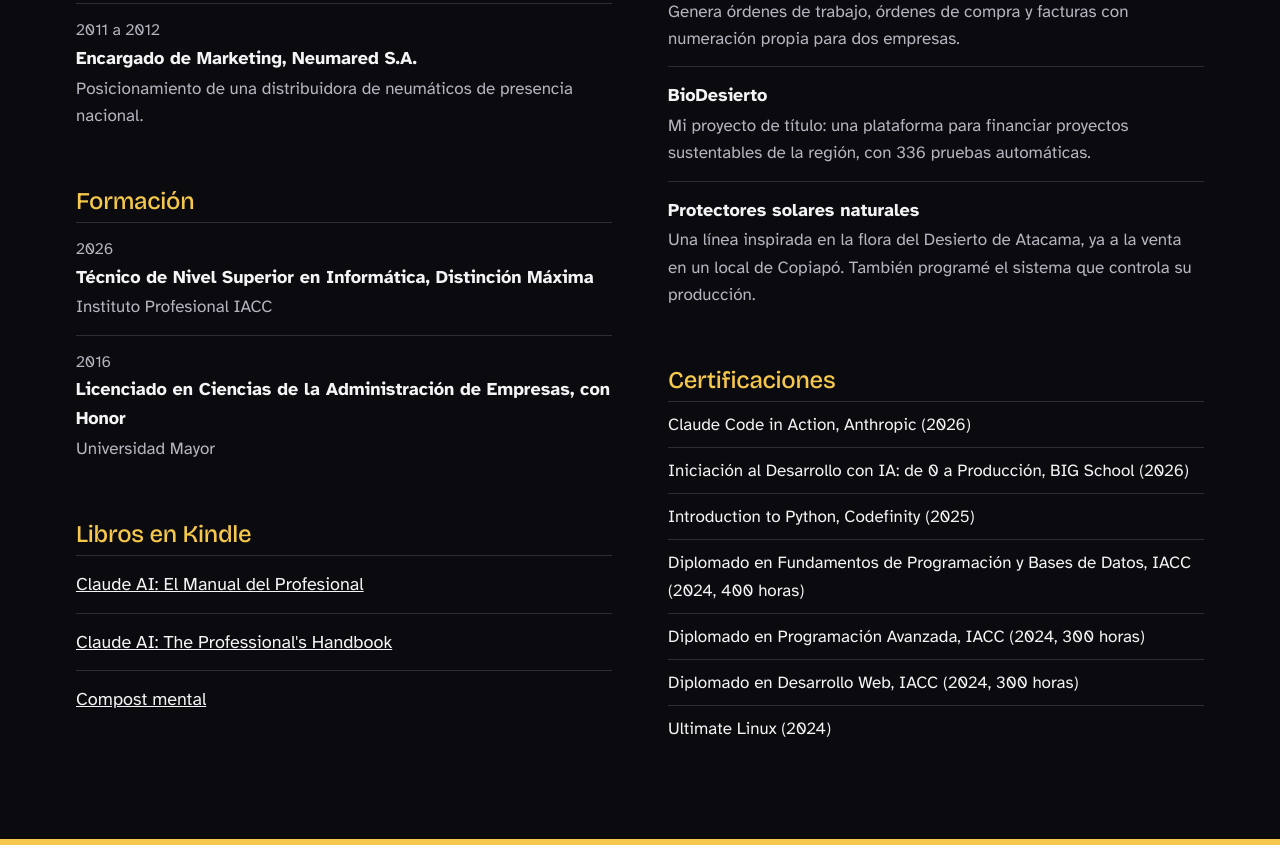
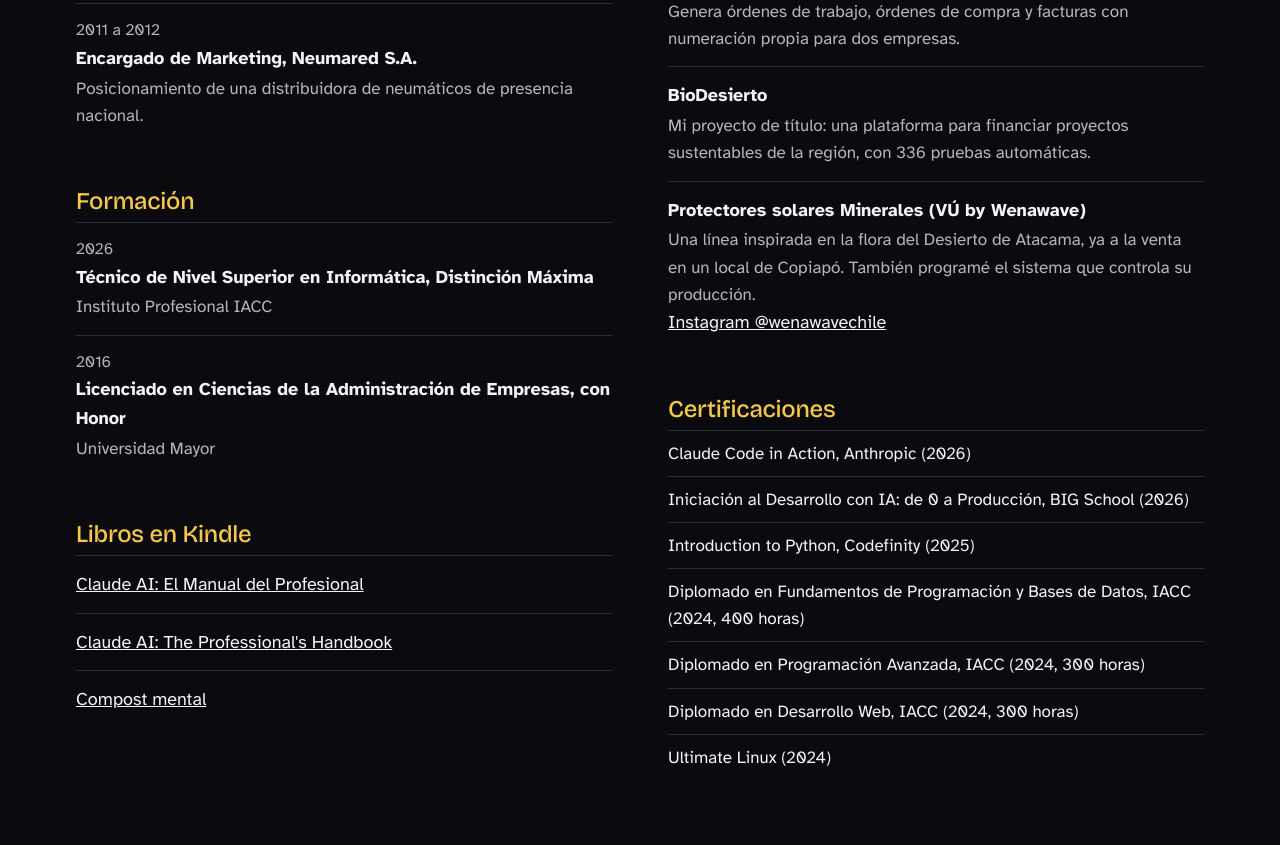
Before and after one commit to Coloro1985/coloro1985.github.io, a plain HTML site: page index.html in a window 1280 px wide. Shown: the part 6235-7080 px from the top of the page. Drawn offline with nearby package versions, Linux system fonts and the light colour scheme.

Commit message:
portada: marca VÚ by Wenawave e Instagram en protectores
Co-Authored-By: Claude Opus 5.5 <noreply@anthropic.com>

```diff
--- a/index.html
+++ b/index.html
@@ -285,7 +285,7 @@ footer{padding:28px 0;font-size:1rem;color:var(--suave)}
           <div class="fila"><strong>Atalaya de Gareste</strong><p>Sigue de forma automática los pedimentos y manifestaciones mineras en los documentos judiciales.</p></div>
           <div class="fila"><strong>ProyectoOT</strong><p>Genera órdenes de trabajo, órdenes de compra y facturas con numeración propia para dos empresas.</p></div>
           <div class="fila"><strong>BioDesierto</strong><p>Mi proyecto de título: una plataforma para financiar proyectos sustentables de la región, con 336 pruebas automáticas.</p></div>
-          <div class="fila"><strong>Protectores solares naturales</strong><p>Una línea inspirada en la flora del Desierto de Atacama, ya a la venta en un local de Copiapó. También programé el sistema que controla su producción.</p></div>
+          <div class="fila"><strong>Protectores solares Minerales (VÚ by Wenawave)</strong><p>Una línea inspirada en la flora del Desierto de Atacama, ya a la venta en un local de Copiapó. También programé el sistema que controla su producción.</p><a href="https://www.instagram.com/wenawavechile">Instagram @wenawavechile</a></div>
         </div>
         <div class="bloque">
           <h3>Certificaciones</h3>
```
